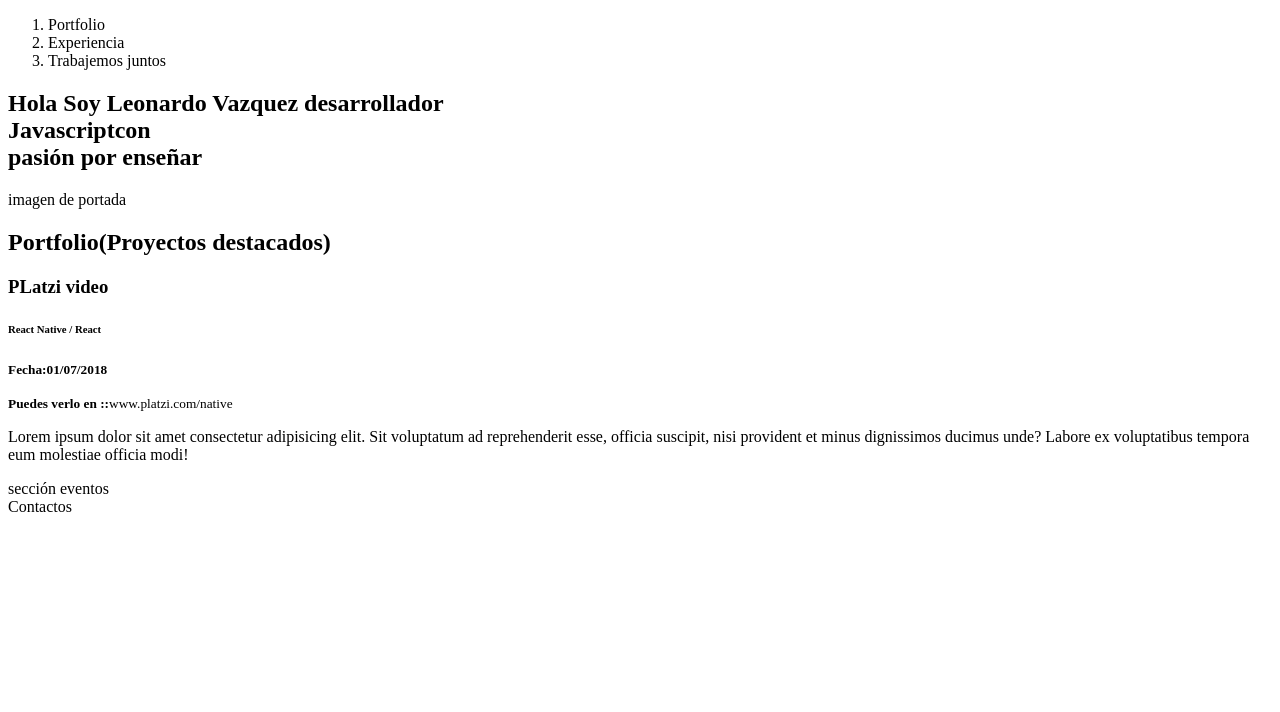
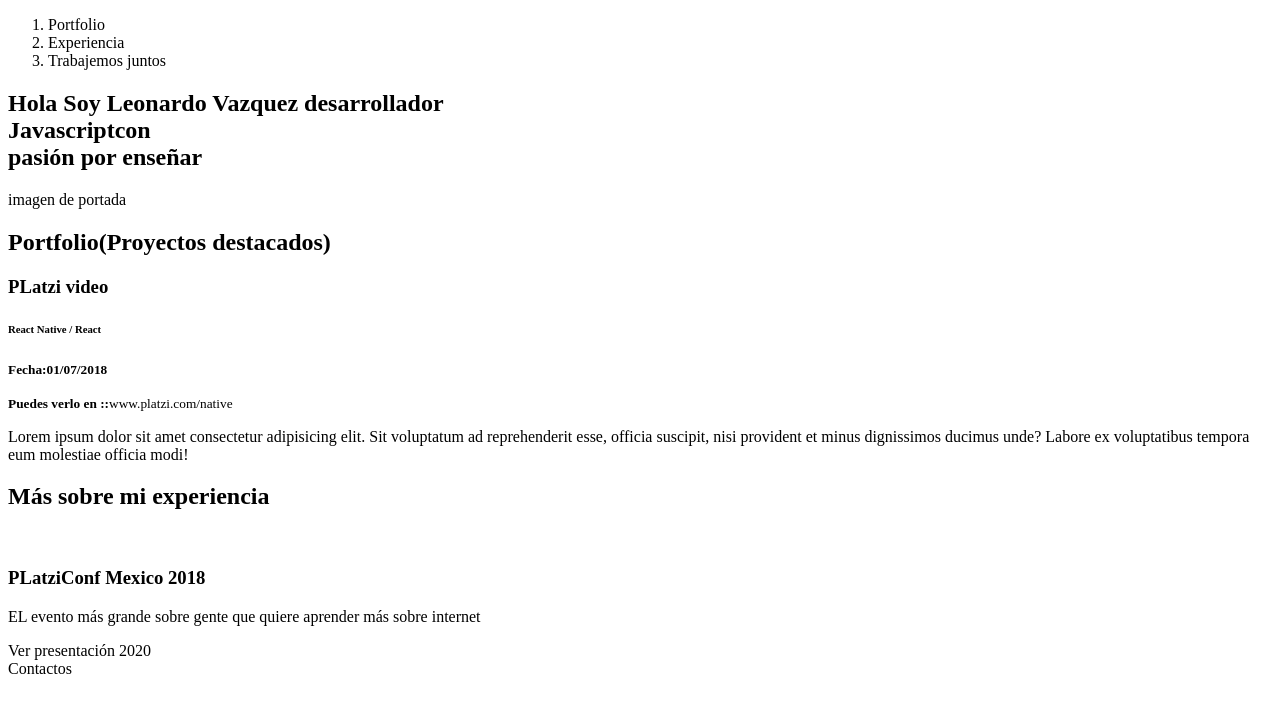
Before and after one commit to Vleoh/curso, a plain HTML site: page index.html in a window 1280 px wide. Drawn offline with Linux system fonts and the light colour scheme.

Commit message:
Agregado seccion platziconf

```diff
--- a/index.html
+++ b/index.html
@@ -36,7 +36,17 @@
                 <p>Lorem ipsum dolor sit amet consectetur adipisicing elit. Sit voluptatum ad reprehenderit esse, officia suscipit, nisi provident et minus dignissimos ducimus unde? Labore ex voluptatibus tempora eum molestiae officia modi!</p>
             </article>
          </section>
-        <section>sección eventos</section>
+        <section>
+            <h2>M&aacute;s sobre mi experiencia </h2>
+            <article>
+                <figure>
+                    <img/>
+                </figure>
+                <h3>PLatziConf Mexico 2018</h3>
+                <p> EL evento más grande sobre gente que quiere aprender más sobre internet</p>
+                <a>Ver presentación 2020</a>
+            </article>
+        </section>
         <section>Contactos</section>
         <footer>
 
```
